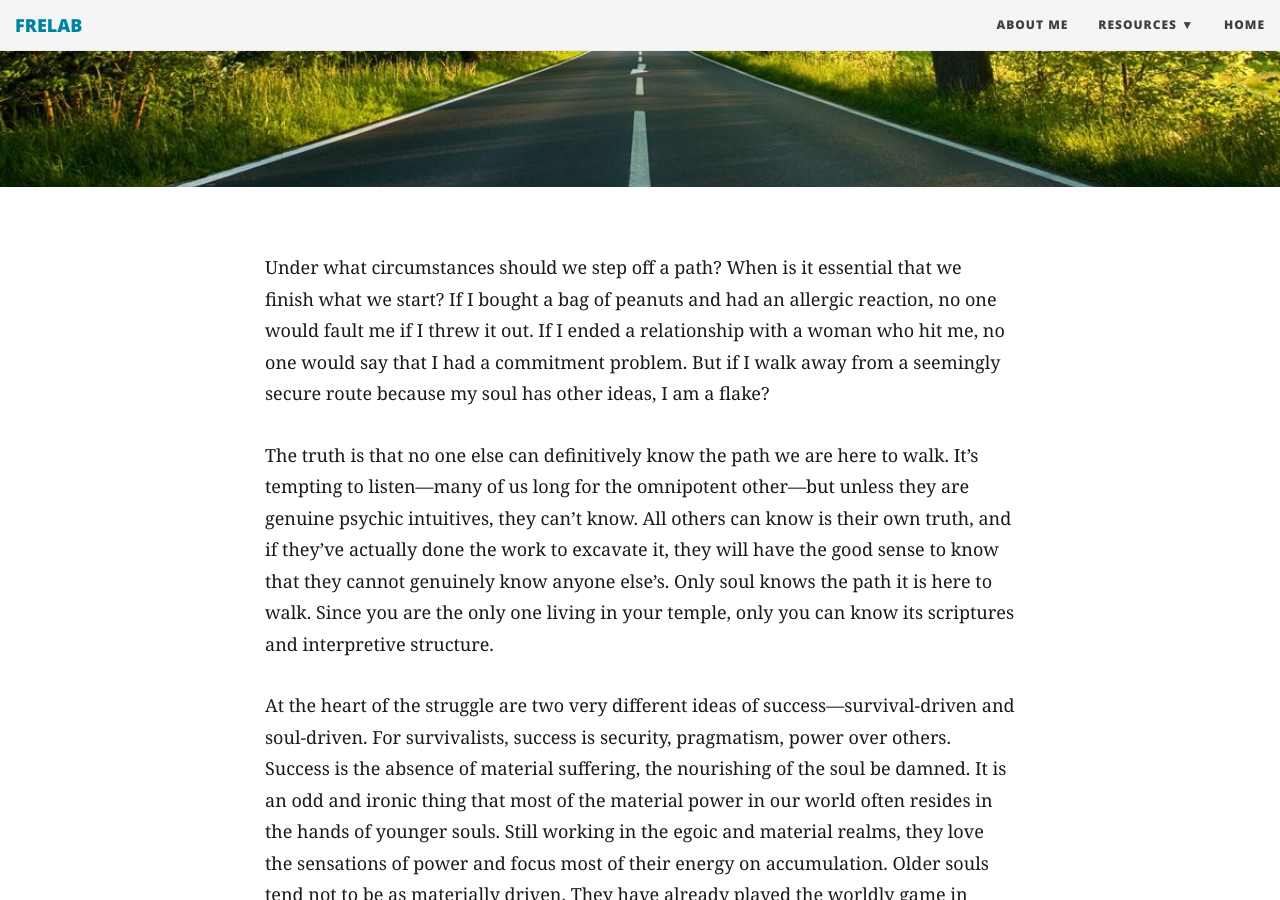
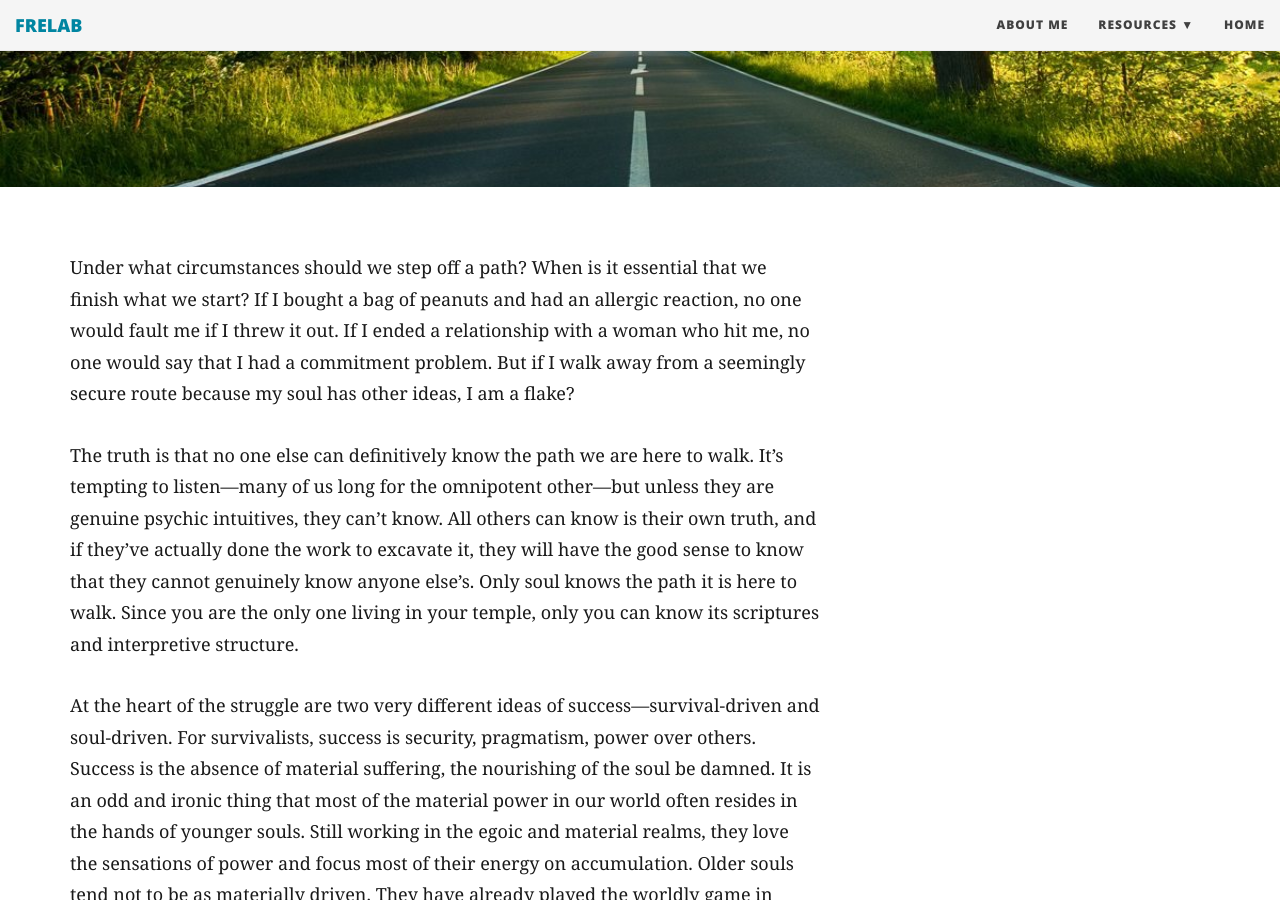
Before and after one commit to apemix/apemix.github.io, a Jekyll site: the page built from _posts/2015-02-20-flake-it-till-you-make-it.md, in a window 1280 px wide and 900 px high, scrolled down 344 px. Built offline with Jekyll 4.4.1, drawn with Linux system fonts in a browser that asks for light colours; nearby versions of some CDN libraries; comment, search, counter and statistics services are not loaded.

Commit message:
Update post.html

```diff
--- a/_layouts/post.html
+++ b/_layouts/post.html
@@ -6,7 +6,7 @@
 
 <div class="container">
   <div class="row">
-    <div class="col-lg-8 col-lg-offset-2 col-md-10 col-md-offset-1">
+    <div class="col-md-8">
 
       <article role="main" class="blog-post">
         {{ content }}
```
